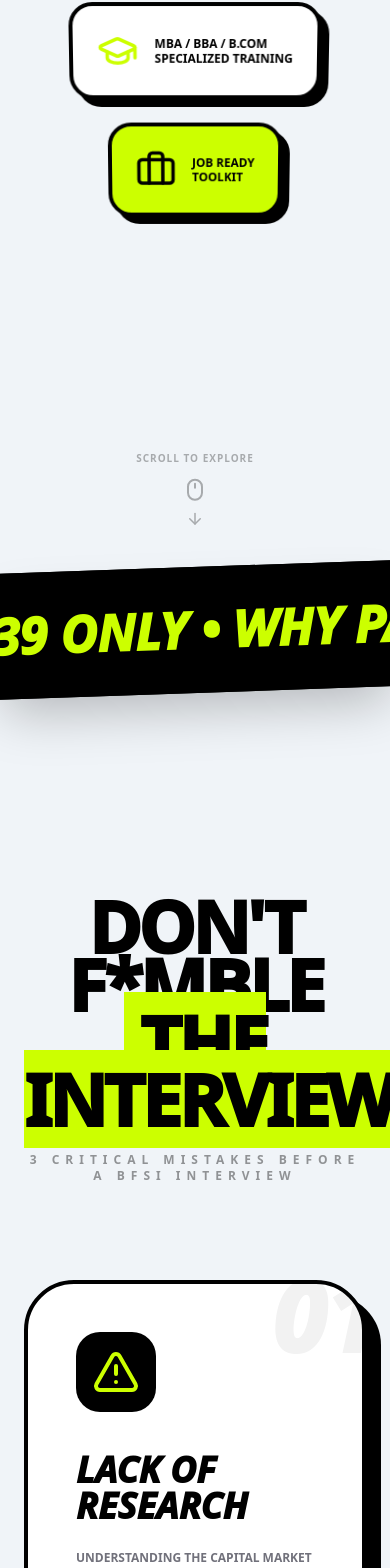
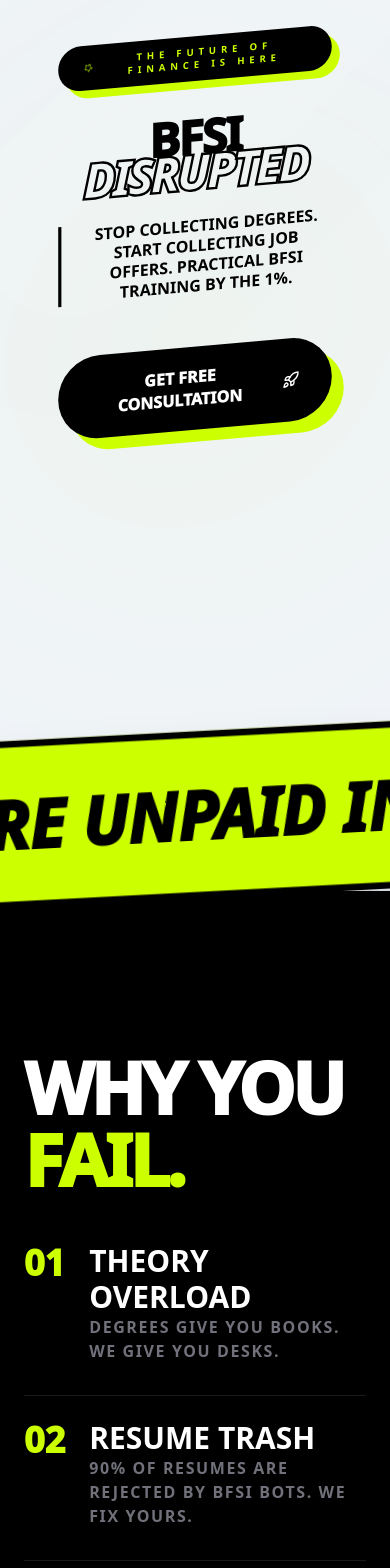
Before and after one commit to SouravO/Ali, a React (Vite) app: page / in a window 390 px wide. Shown: the part 274-1842 px from the top of the page. Built offline with nearby package versions, Linux system fonts and the light colour scheme.

Commit message:
push
push

```diff
--- a/src/pages/Home.jsx
+++ b/src/pages/Home.jsx
@@ -1,283 +1,241 @@
 import React, { useRef } from 'react';
-import { motion, useScroll, useTransform, useSpring } from 'framer-motion';
+import { motion, useScroll, useTransform, useSpring, useInView } from 'framer-motion';
 import {
-  Zap,
-  Rocket,
-  Target,
-  Shield,
-  CheckCircle2,
-  TrendingUp,
-  ArrowDown,
-  Mouse,
-  Laptop,
-  Smartphone,
-  MoveRight,
-  AlertTriangle,
-  Users,
-  Briefcase,
-  GraduationCap,
-  Phone,
-  Mail
+  Zap, Rocket, Target, Shield, CheckCircle2, TrendingUp,
+  ArrowDown, Mouse, Laptop, MoveRight, AlertTriangle,
+  Users, Briefcase, GraduationCap, Phone, Mail, Globe,
+  BarChart3, Search, HardDrive, Award, Banknote, Star
 } from 'lucide-react';
+
+// Animation variants for re-usability
+const fadeInUp = {
+  hidden: { opacity: 0, y: 60, skewY: 7 },
+  visible: { opacity: 1, y: 0, skewY: 0, transition: { duration: 0.6, ease: "easeOut" } }
+};
 
 const GlobalBFSILanding = () => {
   const containerRef = useRef(null);
   const { scrollYProgress } = useScroll();
-
-  // Smooth spring for "liquid" motion
   const smoothProgress = useSpring(scrollYProgress, { stiffness: 100, damping: 30 });
 
-  // Parallax & Scroll Transforms
-  const heroY = useTransform(smoothProgress, [0, 0.2], [0, -150]);
-  const heroRotate = useTransform(smoothProgress, [0, 0.2], [0, -10]);
-  const tickerX = useTransform(smoothProgress, [0, 1], ["0%", "-40%"]);
-  const roadmapScale = useTransform(smoothProgress, [0.4, 0.6], [0.85, 1]);
-  const floatingY = useTransform(smoothProgress, [0, 1], [0, -600]);
+  // Complex Parallax Transforms
+  const heroScale = useTransform(smoothProgress, [0, 0.2], [1, 0.8]);
+  const heroSkew = useTransform(smoothProgress, [0, 0.2], [0, -5]);
+  const bgRotation = useTransform(smoothProgress, [0, 1], [0, 45]);
+  const tickerX = useTransform(smoothProgress, [0, 1], ["0%", "-60%"]);
+  const sideTextX = useTransform(smoothProgress, [0, 0.5], [-500, 0]);
 
   return (
-    <div ref={containerRef} className="bg-[#f0f4f8] text-black font-sans overflow-x-hidden selection:bg-[#ccff00]">
+    <div ref={containerRef} className="bg-[#f0f4f8] text-black font-sans overflow-x-hidden selection:bg-[#ccff00] selection:text-black">
 
-      {/* --- BACKGROUND PARALLAX LAYER --- */}
-      <motion.div style={{ y: floatingY }} className="fixed inset-0 pointer-events-none z-0 opacity-10">
-        <div className="absolute top-[15%] left-[5%] rotate-12">
-          <Zap size={200} className="fill-current" />
-        </div>
-        <div className="absolute top-[60%] right-[5%] -rotate-12">
-          <Target size={250} />
-        </div>
+      {/* --- FLOATING 3D BACKGROUND --- */}
+      <motion.div style={{ rotate: bgRotation }} className="fixed inset-0 pointer-events-none z-0 opacity-10">
+        <div className="absolute top-[-10%] left-[-10%] w-[100vw] h-[100vh] border-[100px] border-black/5 rounded-[200px]" />
+        <div className="absolute bottom-[10%] right-[-10%] w-[50vw] h-[50vh] bg-[#ccff00] blur-[150px] rounded-full" />
       </motion.div>
 
-      {/* --- HERO SECTION --- */}
-      <section className="relative h-screen flex flex-col items-center justify-center perspective-[1200px] z-10 p-6">
-        <motion.div style={{ y: heroY, rotateX: heroRotate }} className="text-center">
+      {/* --- SECTION 1: THE HERO (MEGA REVEAL) --- */}
+      <section className="relative min-h-[120vh] flex flex-col items-center justify-center z-10 p-6">
+        <motion.div style={{ scale: heroScale, skewY: heroSkew }} className="text-center w-full max-w-7xl">
           <motion.div
-            initial={{ scale: 0 }} animate={{ scale: 1 }}
-            className="bg-black text-[#ccff00] px-6 py-2 rounded-full font-black text-[10px] uppercase tracking-[0.4em] mb-12 inline-block shadow-[8px_8px_0px_0px_rgba(204,255,0,1)]"
+            initial={{ y: -100, opacity: 0 }}
+            animate={{ y: 0, opacity: 1 }}
+            className="bg-black text-[#ccff00] px-8 py-3 rounded-full font-black text-xs uppercase tracking-[0.5em] mb-12 inline-flex items-center gap-3 shadow-[10px_10px_0px_0px_#ccff00]"
           >
-            Disrupting the BFSI Education Market
+            <Star size={16} className="animate-spin" /> THE FUTURE OF FINANCE IS HERE
           </motion.div>
 
-          <h1 className="text-[12vw] font-[1000] leading-[0.75] tracking-tighter uppercase mb-16">
-            GLOBAL <br />
-            <span className="text-transparent stroke-text-black">BFSI</span>
+          <h1 className="text-[15vw] md:text-[11vw] font-[1000] leading-[0.75] tracking-tighter uppercase mb-8">
+            <span className="inline-block hover:italic hover:text-[#ccff00] transition-all">BFSI</span> <br />
+            <span className="text-transparent stroke-text-black italic">DISRUPTED</span>
           </h1>
 
-          <div className="flex flex-wrap justify-center gap-6">
-             <div className="bg-white border-4 border-black p-6 rounded-3xl shadow-[8px_8px_0px_0px_#000] flex items-center gap-4">
-                <GraduationCap className="text-[#ccff00]" size={42} />
-                <span className="font-black uppercase text-xs text-left leading-tight">MBA / BBA / B.Com<br/>Specialized Training</span>
-             </div>
-             <div className="bg-[#ccff00] border-4 border-black p-6 rounded-3xl shadow-[8px_8px_0px_0px_#000] flex items-center gap-4">
-                <Briefcase size={42} />
-                <span className="font-black uppercase text-xs text-left leading-tight">Job Ready<br/>Toolkit</span>
-             </div>
+          <motion.p
+            initial={{ opacity: 0 }} animate={{ opacity: 1 }} transition={{ delay: 0.5 }}
+            className="max-w-2xl mx-auto font-black text-xl md:text-2xl uppercase leading-tight mb-16 border-l-4 border-black pl-6"
+          >
+            Stop collecting degrees. Start collecting job offers. Practical BFSI training by the 1%.
+          </motion.p>
+
+          <div className="flex flex-wrap justify-center gap-8">
+            <motion.button
+              whileHover={{ scale: 1.1, rotate: -2 }} whileTap={{ scale: 0.9 }}
+              className="bg-black text-white px-10 py-6 rounded-full font-[1000] uppercase flex items-center gap-4 text-xl shadow-[15px_15px_0px_0px_#ccff00]"
+            >
+              Get Free Consultation <Rocket />
+            </motion.button>
           </div>
         </motion.div>
 
-        <motion.div animate={{ y: [0, 15, 0] }} transition={{ repeat: Infinity, duration: 2.5 }} className="absolute bottom-12 flex flex-col items-center opacity-30">
-          <p className="font-black text-[10px] uppercase mb-3 tracking-widest">Scroll to Explore</p>
-          <Mouse size={24} className="mb-2" />
-          <ArrowDown size={18} />
+        <motion.div style={{ x: sideTextX }} className="absolute left-10 bottom-20 hidden lg:block">
+           <p className="font-[1000] text-8xl opacity-5 leading-none uppercase">BUILD<br/>YOUR<br/>LEGACY</p>
         </motion.div>
       </section>
 
-      {/* --- KINETIC PRICING TICKER --- */}
-      <div className="bg-black py-8 border-y-4 border-black z-30 relative overflow-hidden rotate-[-2deg] scale-105 shadow-2xl">
+      {/* --- SECTION 2: THE TICKER (INFINITY SCROLL) --- */}
+      <div className="bg-[#ccff00] py-10 border-y-[6px] border-black z-30 relative -rotate-3 scale-110 overflow-hidden shadow-2xl">
         <motion.div style={{ x: tickerX }} className="flex whitespace-nowrap">
-          {[1,2,3,4,5].map(i => (
-            <span key={i} className="text-[#ccff00] font-[1000] text-5xl px-16 italic uppercase">
-              ₹9,339 ONLY  • WHY PAY ₹1.5 LAKH?  • JOB OFFER OVER CERTIFICATE • NO CAP •
-            </span>
+          {[1,2,3,4].map(i => (
+            <div key={i} className="flex items-center gap-20 px-10">
+              <span className="text-black font-[1000] text-6xl uppercase italic">No More Unpaid Internships</span>
+              <Target size={60} className="text-black" />
+              <span className="text-black font-[1000] text-6xl uppercase italic">Industry-Led Mentorship</span>
+              <Zap size={60} className="fill-black" />
+            </div>
           ))}
         </motion.div>
       </div>
 
-      {/* --- SECTION: THE 3 MISTAKES --- */}
-      <section className="py-52 px-6 relative z-10 max-w-7xl mx-auto">
-        <div className="mb-24 text-center md:text-left">
-          <h2 className="text-7xl md:text-9xl font-[1000] uppercase tracking-tighter leading-[0.8] mb-6">
-            DON'T F*MBLE <br/><span className="bg-[#ccff00] px-4">THE INTERVIEW</span>
-          </h2>
-          <p className="font-black tracking-[0.5em] opacity-40 uppercase text-xs">3 Critical Mistakes Before a BFSI Interview</p>
-        </div>
+      {/* --- SECTION 3: THE GAP (STAGGERED LIST) --- */}
+      <section className="py-40 px-6 bg-black text-white relative overflow-hidden">
+        <div className="max-w-7xl mx-auto grid grid-cols-1 lg:grid-cols-2 gap-20">
+          <motion.div
+            initial="hidden" whileInView="visible" viewport={{ once: true }}
+            className="space-y-12"
+          >
+            <h2 className="text-7xl md:text-9xl font-[1000] uppercase leading-none tracking-tighter">
+              WHY YOU <br/><span className="text-[#ccff00]">FAIL.</span>
+            </h2>
+            <div className="space-y-6">
+              {[
+                { t: "THEORY OVERLOAD", d: "Degrees give you books. We give you desks." },
+                { t: "RESUME TRASH", d: "90% of resumes are rejected by BFSI bots. We fix yours." },
+                { t: "INTERVIEW ANXIETY", d: "You freeze when asked about Trade Lifecycles. We melt the ice." }
+              ].map((item, i) => (
+                <motion.div
+                  key={i} variants={fadeInUp}
+                  className="group flex items-start gap-6 border-b border-white/10 pb-8 hover:border-[#ccff00] transition-colors"
+                >
+                  <span className="text-4xl font-[1000] text-[#ccff00]">0{i+1}</span>
+                  <div>
+                    <h4 className="text-3xl font-black uppercase group-hover:italic transition-all">{item.t}</h4>
+                    <p className="text-zinc-500 font-bold uppercase tracking-widest">{item.d}</p>
+                  </div>
+                </motion.div>
+              ))}
+            </div>
+          </motion.div>
 
-        <div className="grid md:grid-cols-3 gap-10">
-          {[
-            {
-              id: "01",
-              m: "Lack of Research",
-              s: "Understanding the Capital Market environment is mandatory. Trade lifecycles and participants are key.",
-              icon: <AlertTriangle size={48} />
-            },
-            {
-              id: "02",
-              m: "Generic Intros",
-              s: "Your intro must highlight finance education, Excel skills, and reconciliation knowledge.",
-              icon: <Users size={48} />
-            },
-            {
-              id: "03",
-              m: "Ignoring Presence",
-              s: "Professionalism reflects credibility. Avoid casual communication in client-facing roles.",
-              icon: <Shield size={48} />
-            }
-          ].map((item, i) => (
-            <motion.div
-              key={i}
-              whileHover={{ y: -20, rotate: 2 }}
-              className="bg-white border-4 border-black p-12 rounded-[50px] shadow-[15px_15px_0px_0px_#000] group relative overflow-hidden"
-            >
-              <div className="text-8xl font-[1000] absolute -right-4 -top-4 opacity-5 group-hover:opacity-10 transition-opacity italic">{item.id}</div>
-              <div className="bg-black text-[#ccff00] w-20 h-20 rounded-3xl flex items-center justify-center mb-10 group-hover:scale-110 transition-transform">
-                {item.icon}
-              </div>
-              <h3 className="text-4xl font-[1000] uppercase leading-none mb-6 italic">{item.m}</h3>
-              <p className="font-bold text-zinc-500 uppercase text-xs leading-relaxed">{item.s}</p>
-            </motion.div>
-          ))}
-        </div>
-      </section>
-
-      {/* --- SECTION: THE ROADMAP (NEXT MONTH PLAN) --- */}
-      <section className="py-40 bg-black text-white rounded-t-[100px] z-20 relative">
-        <div className="container mx-auto px-6">
-          <div className="flex flex-col md:flex-row justify-between items-end mb-32 gap-8">
-            <h3 className="text-[10vw] font-[1000] tracking-tighter text-[#ccff00] italic leading-none">STUCK WITH <br/>A DEGREE?</h3>
-            <p className="font-black tracking-widest opacity-40 uppercase text-xs max-w-xs text-right">Most graduates lack the practical skills the BFSI industry demands. We change that.</p>
-          </div>
-
-          <motion.div style={{ scale: roadmapScale }} className="space-y-12">
-            {[
-              { label: "PROBLEM", title: "No Job Offer?", desc: "Classroom theory doesn't match corporate desk reality.", color: "white" },
-              { label: "SOLUTION", title: "The Smart Approach", desc: "Break the vast BFSI world into manageable, job-specific segments.", color: "#ccff00" },
-              { label: "STRATEGY", title: "Resume & Mock Drills", desc: "Stand out to recruiters with ATS-friendly resumes and industry simulations.", color: "white" },
-              { label: "GOAL", title: "Placement Support", desc: "We don't just teach; we help you get hired with ongoing support.", color: "#ccff00" }
-            ].map((step, i) => (
-              <div key={i} className="flex flex-col md:flex-row gap-8 border-b-2 border-zinc-800 pb-12 group hover:translate-x-4 transition-transform">
-                <div className="text-5xl font-[1000] text-zinc-800 group-hover:text-[#ccff00]">0{i+1}</div>
-                <div className="flex-1">
-                  <span className="text-[10px] font-black tracking-[0.5em]" style={{ color: step.color }}>{step.label}</span>
-                  <h4 className="text-5xl md:text-7xl font-[1000] uppercase tracking-tighter mt-2">{step.title}</h4>
-                  <p className="text-zinc-500 font-bold uppercase mt-4 max-w-2xl">{step.desc}</p>
-                </div>
-              </div>
-            ))}
+          {/* THE 3D FORM BOX */}
+          <motion.div
+            initial={{ rotateY: 30, opacity: 0 }} whileInView={{ rotateY: 0, opacity: 1 }}
+            className="bg-white text-black p-10 md:p-16 rounded-[60px] shadow-[-20px_20px_0px_0px_#ccff00] perspective-[1000px]"
+          >
+            <h3 className="text-4xl font-[1000] uppercase mb-8 leading-none">Claim Your Free <br/> Guidance</h3>
+            <div className="space-y-6">
+               <input placeholder="YOUR NAME" className="form-ultra" />
+               <input placeholder="WHATSAPP NUMBER" className="form-ultra" />
+               <select className="form-ultra appearance-none">
+                  <option>CURRENT STATUS</option>
+                  <option>STUDENT</option>
+                  <option>JOB SEEKER</option>
+               </select>
+               <button className="w-full bg-black text-[#ccff00] py-6 rounded-full font-[1000] text-2xl uppercase hover:bg-[#ccff00] hover:text-black transition-all">
+                  Get Job Ready
+               </button>
+            </div>
           </motion.div>
         </div>
       </section>
 
-      {/* --- WEEKLY VALUE CARDS --- */}
-      <section className="py-40 px-6 bg-[#ccff00] z-10 relative">
-        <div className="container mx-auto grid md:grid-cols-2 lg:grid-cols-4 gap-8">
-          {[
-            { h: "The Disruptor", p: "Why pay more? Quality education shouldn't break the bank." },
-            { h: "The Toolkit", p: "Free Resume Writing, Mock Interviews, and Placement Support." },
-            { h: "Bridging Gap", p: "Transition from MBA/B.Com to a real-world role seamlessly." },
-            { h: "Support System", p: "We’re with you until you clock in. Day 1 to Day Done." }
-          ].map((card, i) => (
-            <div key={i} className="bg-white border-4 border-black p-10 rounded-[40px] shadow-[10px_10px_0px_0px_#000] flex flex-col justify-between min-h-[320px]">
-              <h4 className="text-3xl font-[1000] uppercase leading-tight italic">{card.h}</h4>
-              <p className="font-black text-[10px] uppercase text-zinc-400 leading-relaxed mt-4">{card.p}</p>
-              <div className="mt-8 self-end bg-black text-[#ccff00] p-3 rounded-full">
-                <CheckCircle2 size={24} />
-              </div>
-            </div>
-          ))}
+      {/* --- SECTION 4: THE ECOSYSTEM (MARQUEE) --- */}
+      <section className="py-24 bg-white overflow-hidden">
+        <p className="text-center font-black uppercase tracking-[1em] mb-20 opacity-20 text-xs">The Global Network</p>
+        <div className="flex flex-col gap-10">
+          <Marquee velocity={25} direction="left" />
+          <Marquee velocity={20} direction="right" />
         </div>
       </section>
 
-      {/* --- FOOTER: CONTACT & ENROLLMENT --- */}
-      <footer className="py-40 px-6 bg-white z-10 relative">
-        <div className="container mx-auto max-w-7xl">
-          <div className="grid lg:grid-cols-2 gap-20">
+      {/* --- SECTION 5: THE BLUEPRINT (HORIZONTAL CARDS) --- */}
+      <section className="py-40 px-6 bg-[#f0f4f8]">
+        <h2 className="text-center text-7xl md:text-9xl font-[1000] uppercase tracking-tighter mb-32">
+          THE <span className="bg-[#ccff00] px-4">METHOD</span>
+        </h2>
+        <div className="max-w-7xl mx-auto grid grid-cols-1 md:grid-cols-3 gap-10">
+           {[
+             { t: "SMART PATH", d: "Don't learn everything. Learn what pays.", icon: <Target size={40}/> },
+             { t: "MOCK DRILLS", d: "Brutal interview prep with real analysts.", icon: <Users size={40}/> },
+             { t: "LIFETIME CAREER", d: "We support you even after your first paycheck.", icon: <Award size={40}/> }
+           ].map((card, i) => (
+             <motion.div
+               whileHover={{ y: -20, rotate: 2 }}
+               key={i} className="bg-white border-[6px] border-black p-12 rounded-[50px] shadow-[15px_15px_0px_0px_#000]"
+             >
+                <div className="mb-8">{card.icon}</div>
+                <h4 className="text-3xl font-[1000] uppercase leading-none mb-4">{card.t}</h4>
+                <p className="font-bold uppercase text-zinc-400 text-sm leading-relaxed">{card.d}</p>
+             </motion.div>
+           ))}
+        </div>
+      </section>
 
-            {/* Contact Details */}
-            <div className="space-y-12">
-              <div>
-                <h2 className="text-8xl font-[1000] uppercase tracking-tighter leading-none mb-4">
-                  GET <br/><span className="bg-[#ccff00] px-4 shadow-[8px_8px_0px_0px_#000]">IN TOUCH</span>
-                </h2>
-                <p className="font-black text-zinc-400 uppercase tracking-widest text-xs">Help is just a message away</p>
-              </div>
-
-              <div className="grid gap-6">
-                <div className="bg-[#f0f4f8] border-4 border-black p-8 rounded-[40px] hover:rotate-1 transition-transform">
-                  <div className="flex items-center gap-4 mb-4">
-                    <Phone className="bg-black text-[#ccff00] p-2 rounded-xl" size={40} />
-                    <span className="font-black uppercase text-xs">Call Support</span>
-                  </div>
-                  <div className="text-3xl font-[1000] tracking-tighter">
-                    <p>+91 75006 11247</p>
-                    <p>+91 96633 84594</p>
+      {/* --- FOOTER: THE FINAL CTA --- */}
+      <footer className="bg-black text-white pt-40 pb-20 px-6 overflow-hidden">
+        <div className="max-w-7xl mx-auto">
+          <div className="flex flex-col lg:flex-row justify-between items-end gap-20 border-b border-white/10 pb-32">
+             <div>
+                <h2 className="text-8xl md:text-[12vw] font-[1000] leading-none uppercase mb-10 italic tracking-tighter text-[#ccff00]">JOIN<br/>THE 1%</h2>
+                <div className="space-y-4">
+                  <div className="flex gap-4 items-center">
+                    <div className="w-12 h-12 bg-white rounded-full flex items-center justify-center text-black font-black italic">!</div>
+                    <span className="font-black text-2xl uppercase tracking-tighter">+91 96633 84594</span>
                   </div>
                 </div>
-
-                <div className="bg-[#f0f4f8] border-4 border-black p-8 rounded-[40px] hover:-rotate-1 transition-transform">
-                  <div className="flex items-center gap-4 mb-6">
-                    <Mail className="bg-black text-[#ccff00] p-2 rounded-xl" size={40} />
-                    <span className="font-black uppercase text-xs">Email Desk</span>
-                  </div>
-                  <div className="space-y-4">
-                    {[
-                      { type: "General", mail: "info@globalbfsilearning.com" },
-                      { type: "Support", mail: "support@globalbfsilearning.com" },
-                      { type: "Sales", mail: "globalbfsisales@gmail.com" }
-                    ].map((m, i) => (
-                      <div key={i} className="flex justify-between items-center border-b border-black/10 pb-2">
-                        <span className="font-bold text-[10px] uppercase text-zinc-400">{m.type}</span>
-                        <span className="font-black text-sm lowercase">{m.mail}</span>
-                      </div>
-                    ))}
-                  </div>
-                </div>
-              </div>
-            </div>
-
-            {/* Enrollment Form */}
-            <div className="bg-black text-white p-12 md:p-20 rounded-[80px] shadow-[30px_30px_0px_0px_#ccff00] relative overflow-hidden">
-              <Rocket className="absolute -right-10 -top-10 opacity-10 rotate-45" size={300} />
-              <div className="relative z-10">
-                <h4 className="text-5xl font-[1000] uppercase tracking-tighter mb-10 leading-none">BE THE RIGHT <br/> CANDIDATE</h4>
-                <form className="space-y-6">
-                  <div className="space-y-2">
-                    <label className="text-[10px] font-black uppercase text-zinc-500 ml-4">Full Name</label>
-                    <input className="w-full bg-zinc-900 border-4 border-zinc-800 p-6 rounded-3xl font-black focus:border-[#ccff00] focus:text-[#ccff00] transition-all outline-none uppercase" placeholder="RAHUL SHARMA" />
-                  </div>
-                  <div className="space-y-2">
-                    <label className="text-[10px] font-black uppercase text-zinc-500 ml-4">Email Address</label>
-                    <input className="w-full bg-zinc-900 border-4 border-zinc-800 p-6 rounded-3xl font-black focus:border-[#ccff00] focus:text-[#ccff00] transition-all outline-none uppercase" placeholder="RAHUL@EXAMPLE.COM" />
-                  </div>
-                  <button className="w-full bg-[#ccff00] text-black p-8 rounded-3xl font-[1000] text-3xl uppercase flex items-center justify-center gap-4 hover:scale-[1.03] transition-transform active:scale-95 mt-10 shadow-[0_20px_50px_rgba(204,255,0,0.2)]">
-                    Enroll: ₹9,339 <MoveRight size={38} />
-                  </button>
-                </form>
-              </div>
-            </div>
-
+             </div>
+             <div className="text-right">
+                <p className="font-black text-4xl uppercase mb-8 leading-tight">Ready to stop<br/>dreaming and<br/>start earning?</p>
+                <button className="bg-[#ccff00] text-black px-12 py-6 rounded-full font-[1000] text-3xl uppercase hover:scale-110 transition-transform">
+                  BOOK MY SEAT
+                </button>
+             </div>
           </div>
-
-          <div className="mt-40 pt-10 border-t-4 border-black flex flex-col md:flex-row justify-between items-center gap-8">
-            <div className="flex gap-10 opacity-20 grayscale">
-              <TrendingUp size={40} />
-              <Shield size={40} />
-              <Laptop size={40} />
-            </div>
-            <div className="text-center md:text-right">
-              <p className="font-black tracking-[1em] text-[10px] uppercase text-zinc-300">Global BFSI Learning</p>
-              <p className="text-[10px] font-bold text-zinc-400 mt-2">www.globalbfsilearning.com</p>
-            </div>
-          </div>
+          <p className="mt-20 text-center font-black uppercase text-[10px] tracking-[2em] opacity-20">Global BFSI Learning — Bengaluru / London / Global</p>
         </div>
       </footer>
 
+      {/* --- CUSTOM CSS --- */}
       <style jsx>{`
-        .stroke-text-black {
-          -webkit-text-stroke: 2px black;
-          color: transparent;
+        .stroke-text-black { -webkit-text-stroke: 3px black; }
+        .form-ultra {
+          width: 100%;
+          background: #f1f5f9;
+          border: 4px solid #000;
+          padding: 1.5rem;
+          border-radius: 1.5rem;
+          font-weight: 900;
+          text-transform: uppercase;
+          transition: all 0.3s cubic-bezier(0.175, 0.885, 0.32, 1.275);
+          outline: none;
+        }
+        .form-ultra:focus {
+          transform: translateY(-5px) scale(1.02);
+          box-shadow: 10px 10px 0px 0px #ccff00;
+          background: white;
         }
       `}</style>
     </div>
   );
 };
 
+// Internal Marquee Component
+const Marquee = ({ velocity, direction }) => {
+  const companies = ["Goldman Sachs", "Morgan Stanley", "JPMorgan", "Citi", "Nomura", "Fidelity", "TCS", "HCL", "Capgemini"];
+  return (
+    <div className="flex whitespace-nowrap overflow-hidden">
+      <motion.div
+        animate={{ x: direction === "left" ? [0, -1000] : [-1000, 0] }}
+        transition={{ duration: velocity, repeat: Infinity, ease: "linear" }}
+        className="flex gap-20 items-center"
+      >
+        {[...companies, ...companies].map((c, i) => (
+          <span key={i} className="text-4xl font-[1000] uppercase italic opacity-40 hover:opacity-100 hover:text-[#ccff00] cursor-default transition-all">
+            {c}
+          </span>
+        ))}
+      </motion.div>
+    </div>
+  );
+}
+
 export default GlobalBFSILanding;
```
